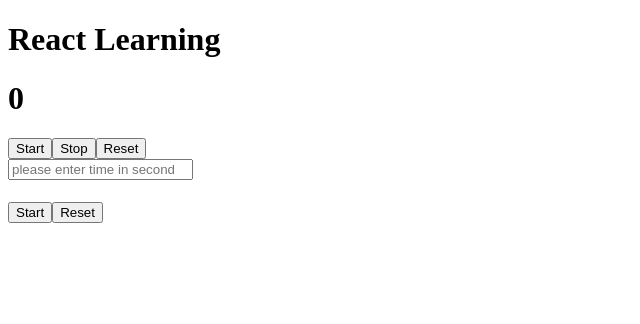
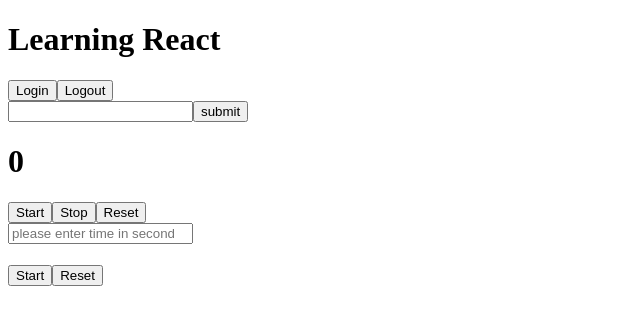
Before and after one commit to coodewithAJ/React-Learnings, a React (Vite) app: page / in a window 1280 px wide. Shown: the top 324 px of the page, without its empty margins (0-640 px from the left). Built offline with nearby package versions, Linux system fonts and the light colour scheme.

Commit message:
handson on higher order components

```diff
--- a/src/App.jsx
+++ b/src/App.jsx
@@ -1,10 +1,24 @@
+import { useRef } from "react";
+import AuthHOC from "./components/AuthHOC";
+import DashBoard from "./components/DashBoard";
 import StopWatch from "./components/StopWatch";
 import Timer from "./components/Timer";
 
 function App() {
+  const nameRef = useRef("initialValue");
+  const handleSubmit = () => {
+    console.log(nameRef.current.value);
+  };
+
   return (
     <>
-      <h1>React Learning</h1>
+      <h1>Learning React</h1>
+      <DashBoard />
+      <input
+        type="text"
+        ref={nameRef}
+      />
+      <button onClick={handleSubmit}>submit</button>
       <StopWatch />
       <Timer />
     </>
```
